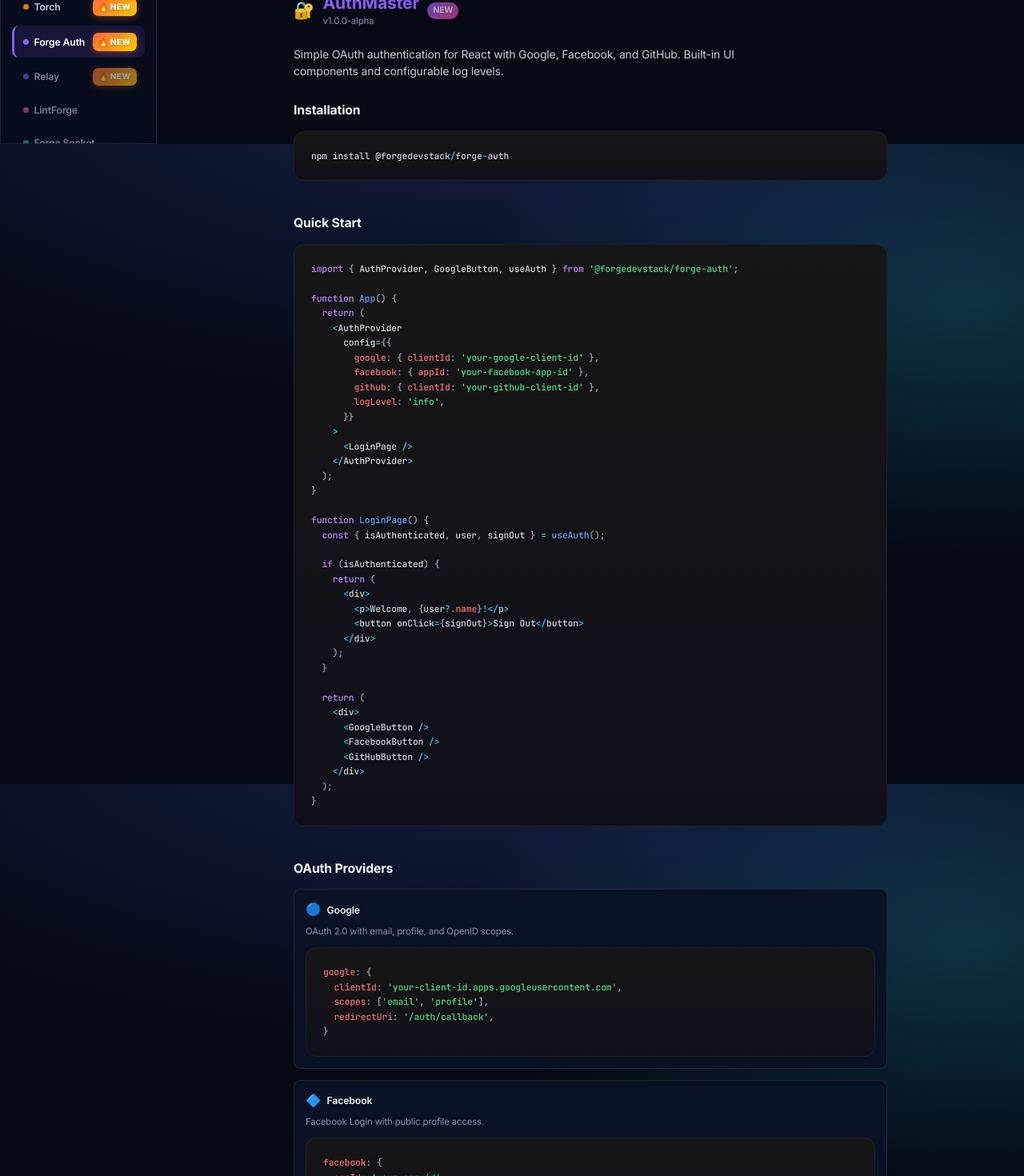
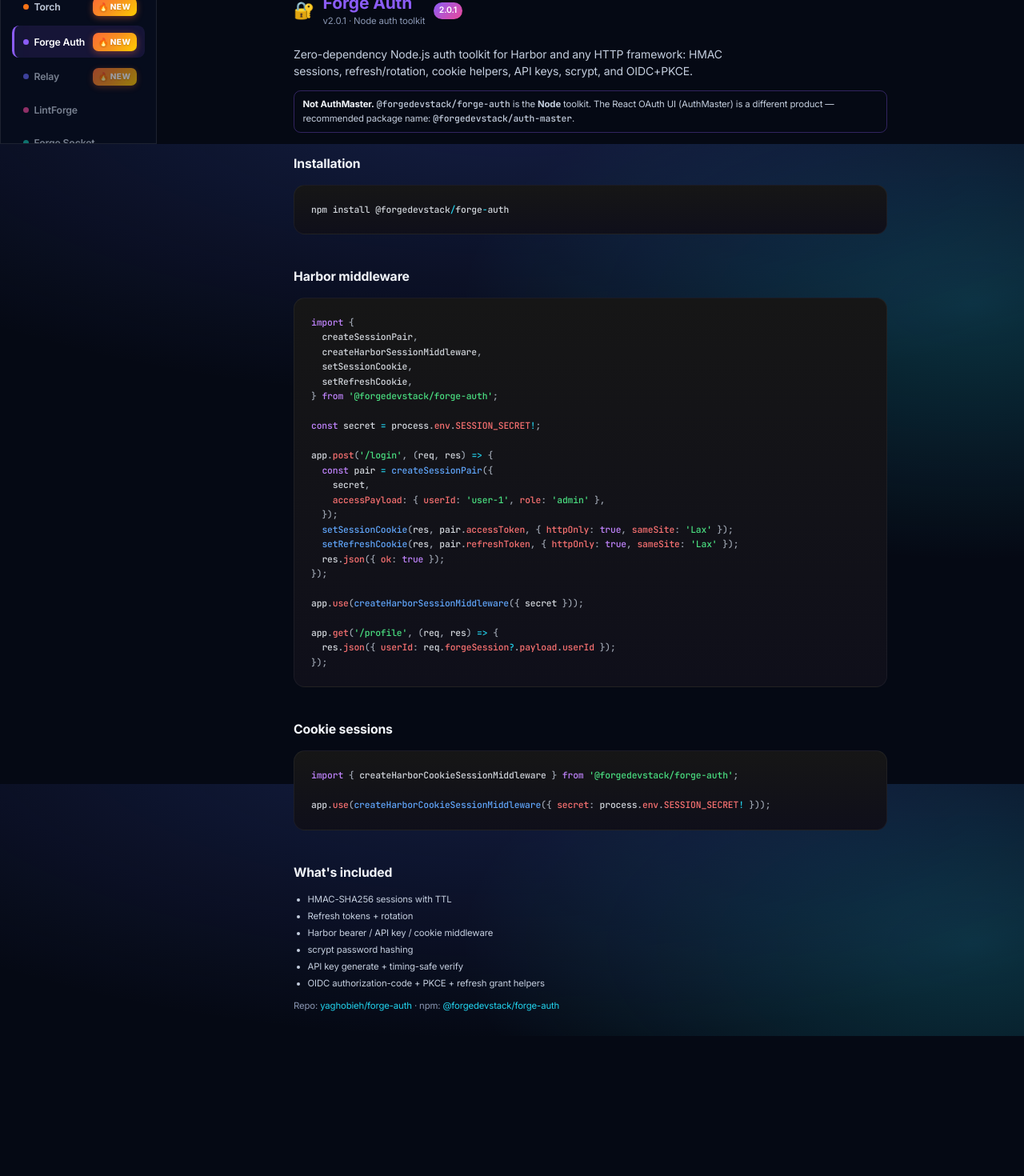
Before and after one commit to yaghobieh/ForgeStack, a React (Vite) app in the folder portal/: page /auth in a window 1280 px wide. Shown: the part 620-2090 px from the top of the page at 80% size. After the commit the page ends 1915 px from the top, so only its background shows below. Built offline with nearby package versions, Linux system fonts and the light colour scheme.

Commit message:
docs: finish AuthDocs/ribbon for forge-auth 2.0.1

```diff
--- a/portal/src/constants/ecosystem.const.ts
+++ b/portal/src/constants/ecosystem.const.ts
@@ -47,7 +47,7 @@
     color: '#0066cc',
     packages: [
       { packageId: 'harbor', name: 'Harbor', role: 'Backend framework' },
-      { packageId: 'auth', name: 'AuthMaster', role: 'OAuth authentication' },
+      { packageId: 'auth', name: 'Forge Auth', role: 'Node auth toolkit (not AuthMaster React)' },
     ],
   },
   {
--- a/portal/src/constants/ribbon.const.ts
+++ b/portal/src/constants/ribbon.const.ts
@@ -195,7 +195,7 @@
     id: 'forge-auth',
     name: 'Forge Auth',
     icon: '🔐',
-    tagline: 'OAuth for React: Google, Facebook, GitHub, built-in UI.',
+    tagline: 'Node auth toolkit 2.0.1: sessions, Harbor middleware, OIDC.',
     npmPackage: '@forgedevstack/forge-auth',
     docsRoute: '/auth',
     githubUrl: `${GITHUB_BASE}/forge-auth`,
--- a/portal/src/pages/AuthDocs.tsx
+++ b/portal/src/pages/AuthDocs.tsx
@@ -1,5 +1,4 @@
 import { FC } from 'react';
-import { Link } from 'react-router-dom';
 import { CodeBlock } from '../components/CodeBlock';
 
 const AUTH_COLOR = '#8b5cf6';
@@ -7,313 +6,118 @@
 export const AuthDocs: FC = () => {
   return (
     <div className="px-3 sm:px-6 py-4 sm:py-8 max-w-4xl mx-auto">
-      {/* Header */}
       <div className="flex items-center gap-2 sm:gap-3 mb-4 sm:mb-6 flex-wrap">
         <span className="text-2xl sm:text-3xl">🔐</span>
         <div className="min-w-0">
           <h1 className="text-xl sm:text-3xl font-bold truncate" style={{ color: AUTH_COLOR }}>
-            AuthMaster
+            Forge Auth
           </h1>
-          <p className="text-theme-muted text-xs sm:text-sm">v1.0.0-alpha</p>
+          <p className="text-theme-muted text-xs sm:text-sm">v2.0.1 · Node auth toolkit</p>
         </div>
         <span
-          className="text-[10px] sm:text-xs px-2 py-0.5 sm:py-1 rounded-full font-semibold animate-pulse"
+          className="text-[10px] sm:text-xs px-2 py-0.5 sm:py-1 rounded-full font-semibold"
           style={{
             background: `linear-gradient(135deg, ${AUTH_COLOR}, #ec4899)`,
             color: '#fff',
           }}
         >
-          NEW
+          2.0.1
         </span>
       </div>
 
-      <p className="text-sm sm:text-lg text-theme-secondary mb-6 sm:mb-8 max-w-2xl">
-        Simple OAuth authentication for React with Google, Facebook, and GitHub.
-        Built-in UI components and configurable log levels.
+      <p className="text-sm sm:text-lg text-theme-secondary mb-4 max-w-2xl">
+        Zero-dependency Node.js auth toolkit for Harbor and any HTTP framework: HMAC sessions,
+        refresh/rotation, cookie helpers, API keys, scrypt, and OIDC+PKCE.
       </p>
 
+      <div
+        className="mb-6 sm:mb-8 rounded-lg border border-theme-border px-3 py-2 text-xs sm:text-sm text-theme-secondary"
+        style={{ borderColor: `${AUTH_COLOR}55` }}
+      >
+        <strong className="text-theme-primary">Not AuthMaster.</strong>{' '}
+        <code>@forgedevstack/forge-auth</code> is the <strong>Node</strong> toolkit. The React OAuth UI
+        (AuthMaster) is a different product — recommended package name:{' '}
+        <code>@forgedevstack/auth-master</code>.
+      </div>
+
       <div className="space-y-8 sm:space-y-12">
-        {/* Installation */}
         <section>
           <h2 className="text-lg sm:text-xl font-bold mb-3 sm:mb-4 text-theme-primary">Installation</h2>
           <CodeBlock language="bash" code="npm install @forgedevstack/forge-auth" />
         </section>
 
-        {/* Quick Start */}
         <section>
-          <h2 className="text-lg sm:text-xl font-bold mb-3 sm:mb-4 text-theme-primary">Quick Start</h2>
+          <h2 className="text-lg sm:text-xl font-bold mb-3 sm:mb-4 text-theme-primary">Harbor middleware</h2>
           <CodeBlock
-            language="tsx"
-            code={`import { AuthProvider, GoogleButton, useAuth } from '@forgedevstack/forge-auth';
+            language="ts"
+            code={`import {
+  createSessionPair,
+  createHarborSessionMiddleware,
+  setSessionCookie,
+  setRefreshCookie,
+} from '@forgedevstack/forge-auth';
 
-function App() {
-  return (
-    <AuthProvider
-      config={{
-        google: { clientId: 'your-google-client-id' },
-        facebook: { appId: 'your-facebook-app-id' },
-        github: { clientId: 'your-github-client-id' },
-        logLevel: 'info',
-      }}
-    >
-      <LoginPage />
-    </AuthProvider>
-  );
-}
+const secret = process.env.SESSION_SECRET!;
 
-function LoginPage() {
-  const { isAuthenticated, user, signOut } = useAuth();
+app.post('/login', (req, res) => {
+  const pair = createSessionPair({
+    secret,
+    accessPayload: { userId: 'user-1', role: 'admin' },
+  });
+  setSessionCookie(res, pair.accessToken, { httpOnly: true, sameSite: 'Lax' });
+  setRefreshCookie(res, pair.refreshToken, { httpOnly: true, sameSite: 'Lax' });
+  res.json({ ok: true });
+});
 
-  if (isAuthenticated) {
-    return (
-      <div>
-        <p>Welcome, {user?.name}!</p>
-        <button onClick={signOut}>Sign Out</button>
-      </div>
-    );
-  }
+app.use(createHarborSessionMiddleware({ secret }));
 
-  return (
-    <div>
-      <GoogleButton />
-      <FacebookButton />
-      <GitHubButton />
-    </div>
-  );
-}`}
+app.get('/profile', (req, res) => {
+  res.json({ userId: req.forgeSession?.payload.userId });
+});`}
           />
         </section>
 
-        {/* OAuth Providers */}
         <section>
-          <h2 className="text-lg sm:text-xl font-bold mb-3 sm:mb-4 text-theme-primary">OAuth Providers</h2>
-          <div className="grid gap-3 sm:gap-4">
-            <div className="p-3 sm:p-4 rounded-lg bg-theme-secondary border border-theme-border">
-              <div className="flex items-center gap-2 mb-2">
-                <span className="text-xl">🔵</span>
-                <h3 className="font-semibold text-theme-primary text-sm sm:text-base">Google</h3>
-              </div>
-              <p className="text-xs sm:text-sm text-theme-muted mb-3">
-                OAuth 2.0 with email, profile, and OpenID scopes.
-              </p>
-              <CodeBlock
-                language="tsx"
-                code={`google: {
-  clientId: 'your-client-id.apps.googleusercontent.com',
-  scopes: ['email', 'profile'],
-  redirectUri: '/auth/callback',
-}`}
-              />
-            </div>
+          <h2 className="text-lg sm:text-xl font-bold mb-3 sm:mb-4 text-theme-primary">Cookie sessions</h2>
+          <CodeBlock
+            language="ts"
+            code={`import { createHarborCookieSessionMiddleware } from '@forgedevstack/forge-auth';
 
-            <div className="p-3 sm:p-4 rounded-lg bg-theme-secondary border border-theme-border">
-              <div className="flex items-center gap-2 mb-2">
-                <span className="text-xl">🔷</span>
-                <h3 className="font-semibold text-theme-primary text-sm sm:text-base">Facebook</h3>
-              </div>
-              <p className="text-xs sm:text-sm text-theme-muted mb-3">
-                Facebook Login with public profile access.
-              </p>
-              <CodeBlock
-                language="tsx"
-                code={`facebook: {
-  appId: 'your-app-id',
-  scopes: ['email', 'public_profile'],
-}`}
-              />
-            </div>
-
-            <div className="p-3 sm:p-4 rounded-lg bg-theme-secondary border border-theme-border">
-              <div className="flex items-center gap-2 mb-2">
-                <span className="text-xl">⚫</span>
-                <h3 className="font-semibold text-theme-primary text-sm sm:text-base">GitHub</h3>
-              </div>
-              <p className="text-xs sm:text-sm text-theme-muted mb-3">
-                Developer-friendly OAuth with user and email access.
-              </p>
-              <CodeBlock
-                language="tsx"
-                code={`github: {
-  clientId: 'your-client-id',
-  scopes: ['read:user', 'user:email'],
-}`}
-              />
-            </div>
-          </div>
-        </section>
-
-        {/* Components */}
-        <section>
-          <h2 className="text-lg sm:text-xl font-bold mb-3 sm:mb-4 text-theme-primary">Components</h2>
-          <div className="grid grid-cols-2 gap-2 sm:gap-4">
-            {[
-              { name: 'GoogleButton', desc: 'Google sign-in' },
-              { name: 'FacebookButton', desc: 'Facebook sign-in' },
-              { name: 'GitHubButton', desc: 'GitHub sign-in' },
-              { name: 'AuthGuard', desc: 'Protected content' },
-              { name: 'GuestGuard', desc: 'Guest-only content' },
-              { name: 'UserAvatar', desc: 'Profile picture' },
-              { name: 'UserInfo', desc: 'User details' },
-              { name: 'SignOutButton', desc: 'Sign out action' },
-            ].map((item) => (
-              <div key={item.name} className="p-2 sm:p-3 rounded-lg bg-theme-tertiary">
-                <div className="font-mono text-xs sm:text-sm text-theme-primary">{item.name}</div>
-                <div className="text-[10px] sm:text-xs text-theme-muted">{item.desc}</div>
-              </div>
-            ))}
-          </div>
-        </section>
-
-        {/* Hooks */}
-        <section>
-          <h2 className="text-lg sm:text-xl font-bold mb-3 sm:mb-4 text-theme-primary">Hooks</h2>
-          <CodeBlock
-            language="tsx"
-            code={`import {
-  useAuth,           // Main auth hook
-  useUser,           // Get current user
-  useIsAuthenticated, // Check auth status
-  useAuthLoading,    // Loading state
-  useAuthError,      // Error state
-} from '@forgedevstack/forge-auth';
-
-// Example
-const { user, isAuthenticated, signOut } = useAuth();
-const currentUser = useUser();
-const isLoggedIn = useIsAuthenticated();`}
+app.use(createHarborCookieSessionMiddleware({ secret: process.env.SESSION_SECRET! }));`}
           />
         </section>
 
-        {/* Log Levels */}
         <section>
-          <h2 className="text-lg sm:text-xl font-bold mb-3 sm:mb-4 text-theme-primary">Log Levels</h2>
-          <p className="text-theme-muted mb-3 sm:mb-4 text-xs sm:text-base">
-            Control console output with the <code className="px-1 py-0.5 rounded bg-theme-tertiary text-xs">logLevel</code> config:
+          <h2 className="text-lg sm:text-xl font-bold mb-3 sm:mb-4 text-theme-primary">What&apos;s included</h2>
+          <ul className="list-disc pl-5 space-y-1 text-sm text-theme-secondary">
+            <li>HMAC-SHA256 sessions with TTL</li>
+            <li>Refresh tokens + rotation</li>
+            <li>Harbor bearer / API key / cookie middleware</li>
+            <li>scrypt password hashing</li>
+            <li>API key generate + timing-safe verify</li>
+            <li>OIDC authorization-code + PKCE + refresh grant helpers</li>
+          </ul>
+          <p className="mt-3 text-sm text-theme-muted">
+            Repo:{' '}
+            <a
+              className="text-pink-400 hover:underline"
+              href="https://github.com/yaghobieh/forge-auth"
+              target="_blank"
+              rel="noreferrer"
+            >
+              yaghobieh/forge-auth
+            </a>
+            {' · '}
+            npm:{' '}
+            <a
+              className="text-pink-400 hover:underline"
+              href="https://www.npmjs.com/package/@forgedevstack/forge-auth"
+              target="_blank"
+              rel="noreferrer"
+            >
+              @forgedevstack/forge-auth
+            </a>
           </p>
-          <div className="overflow-x-auto -mx-3 px-3 sm:mx-0 sm:px-0">
-            <table className="w-full text-xs sm:text-sm min-w-[300px]">
-              <thead>
-                <tr className="border-b border-theme-border">
-                  <th className="text-left py-2 px-2 sm:px-3 text-theme-muted">Level</th>
-                  <th className="text-left py-2 px-2 sm:px-3 text-theme-muted">Shows</th>
-                </tr>
-              </thead>
-              <tbody className="text-theme-secondary">
-                <tr className="border-b border-theme-border">
-                  <td className="py-2 px-2 sm:px-3 font-mono text-purple-400">debug</td>
-                  <td className="py-2 px-2 sm:px-3">Everything</td>
-                </tr>
-                <tr className="border-b border-theme-border">
-                  <td className="py-2 px-2 sm:px-3 font-mono text-blue-400">info</td>
-                  <td className="py-2 px-2 sm:px-3">Info, warnings, errors</td>
-                </tr>
-                <tr className="border-b border-theme-border">
-                  <td className="py-2 px-2 sm:px-3 font-mono text-amber-400">warn</td>
-                  <td className="py-2 px-2 sm:px-3">Warnings and errors</td>
-                </tr>
-                <tr className="border-b border-theme-border">
-                  <td className="py-2 px-2 sm:px-3 font-mono text-red-400">error</td>
-                  <td className="py-2 px-2 sm:px-3">Errors only</td>
-                </tr>
-                <tr className="border-b border-theme-border">
-                  <td className="py-2 px-2 sm:px-3 font-mono text-theme-muted">none</td>
-                  <td className="py-2 px-2 sm:px-3">Silent</td>
-                </tr>
-              </tbody>
-            </table>
-          </div>
-        </section>
-
-        {/* AuthGuard */}
-        <section>
-          <h2 className="text-lg sm:text-xl font-bold mb-3 sm:mb-4 text-theme-primary">AuthGuard</h2>
-          <p className="text-theme-muted mb-3 sm:mb-4 text-xs sm:text-base">
-            Protect content - only show when authenticated:
-          </p>
-          <CodeBlock
-            language="tsx"
-            code={`import { AuthGuard, GuestGuard } from '@forgedevstack/forge-auth';
-
-// Only show to authenticated users
-<AuthGuard fallback={<LoginPage />} loading={<Spinner />}>
-  <Dashboard />
-</AuthGuard>
-
-// Only show to guests (not logged in)
-<GuestGuard fallback={<Navigate to="/dashboard" />}>
-  <LoginPage />
-</GuestGuard>`}
-          />
-        </section>
-
-        {/* With Bear UI */}
-        <section>
-          <h2 className="text-lg sm:text-xl font-bold mb-3 sm:mb-4 text-theme-primary">With Bear UI</h2>
-          <p className="text-theme-muted mb-3 sm:mb-4 text-xs sm:text-base">
-            AuthMaster works seamlessly with <Link to="/bear" className="text-pink-400 hover:underline">Bear UI</Link>:
-          </p>
-          <CodeBlock
-            language="tsx"
-            code={`import { Card, Flex, Text, Divider } from '@forgedevstack/bear';
-import { GoogleButton, FacebookButton, GitHubButton } from '@forgedevstack/forge-auth';
-
-function LoginCard() {
-  return (
-    <Card padding="lg" shadow="md">
-      <Text variant="h3" align="center" mb="lg">
-        Sign In
-      </Text>
-      <Flex direction="column" gap="sm">
-        <GoogleButton fullWidth />
-        <FacebookButton fullWidth />
-        <GitHubButton fullWidth />
-      </Flex>
-      <Divider my="md" />
-      <Text size="sm" color="muted" align="center">
-        By signing in, you agree to our Terms
-      </Text>
-    </Card>
-  );
-}`}
-          />
-        </section>
-
-        {/* User Type */}
-        <section>
-          <h2 className="text-lg sm:text-xl font-bold mb-3 sm:mb-4 text-theme-primary">User Type</h2>
-          <CodeBlock
-            language="typescript"
-            code={`interface AuthUser {
-  id: string;
-  email: string;
-  name?: string;
-  avatar?: string;
-  provider: 'google' | 'facebook' | 'github';
-  providerId: string;
-  metadata?: Record<string, unknown>;
-  expiresAt?: number;
-}`}
-          />
-        </section>
-
-        {/* Roadmap */}
-        <section className="pb-8">
-          <h2 className="text-lg sm:text-xl font-bold mb-3 sm:mb-4 text-theme-primary">Roadmap</h2>
-          <div className="grid sm:grid-cols-2 gap-2 sm:gap-3">
-            {[
-              'Email/Password auth',
-              'Magic link auth',
-              'Two-factor (2FA)',
-              'Apple Sign-In',
-              'Microsoft/Azure AD',
-              'Role-based access',
-            ].map((item) => (
-              <div key={item} className="flex items-center gap-2 p-2 sm:p-3 rounded-lg bg-theme-tertiary">
-                <span className="text-amber-400 text-xs">○</span>
-                <span className="text-xs sm:text-sm text-theme-secondary">{item}</span>
-              </div>
-            ))}
-          </div>
         </section>
       </div>
     </div>
```
